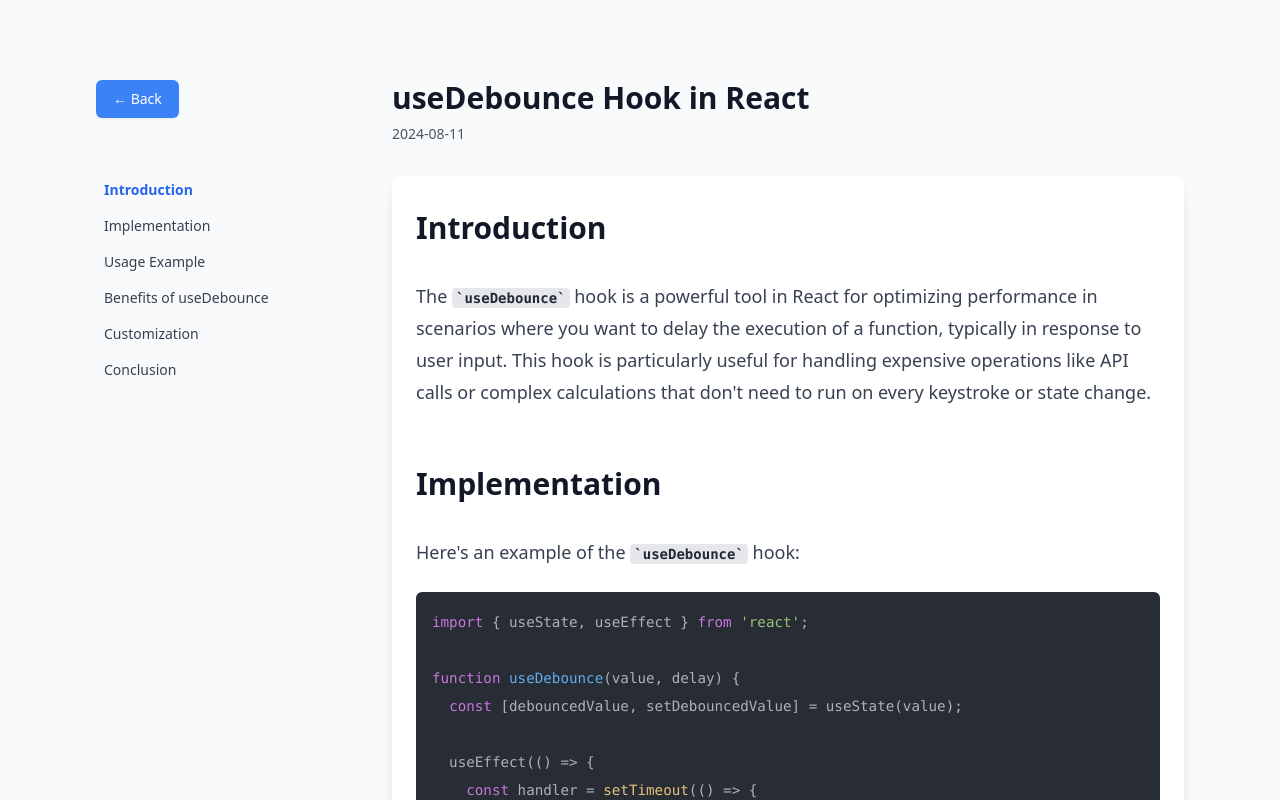
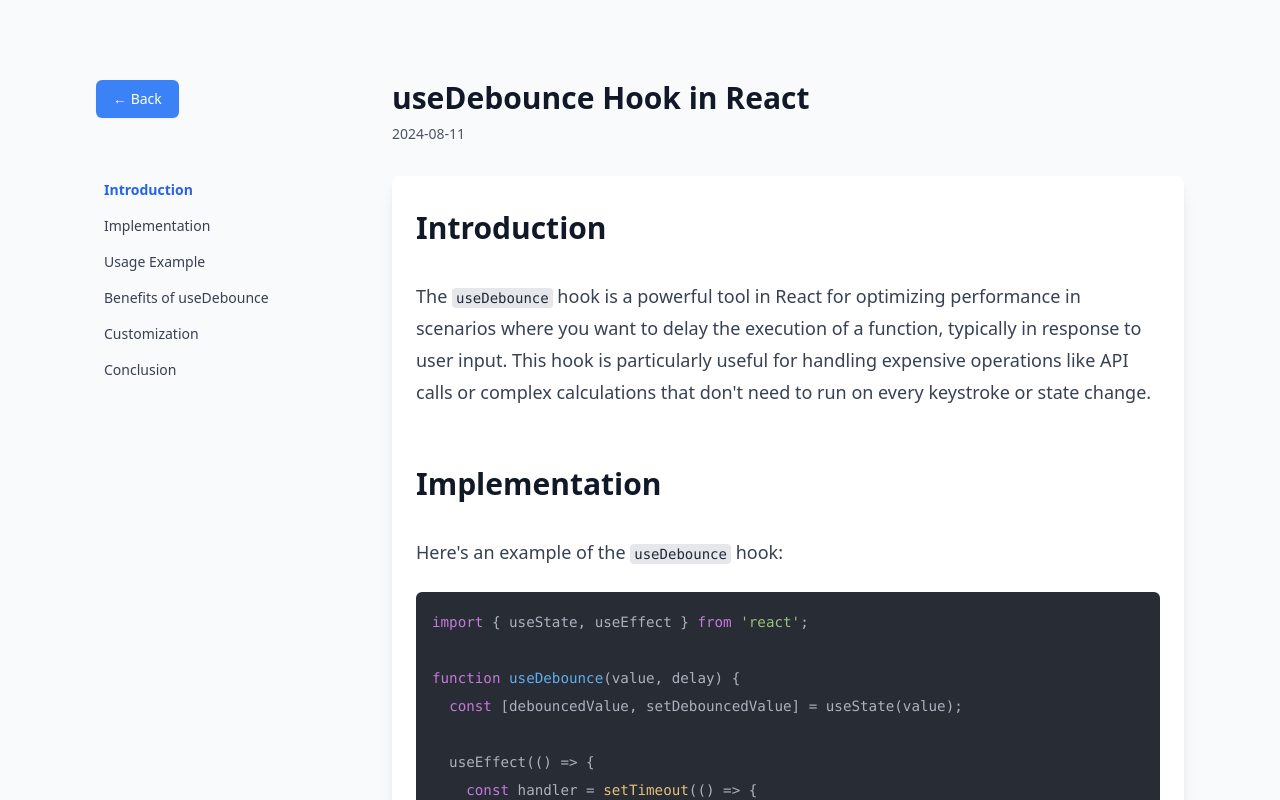
Before and after one commit to raka-yuda/helperz, a Next.js app: page /react-hooks/useDebounce in a window 1280 px wide. Shown: the top 800 px of the page. Built offline with nearby package versions, Linux system fonts and the light colour scheme.

Commit message:
fix: fix code tag has backtick issue

```diff
--- a/src/components/MDXProvider.js
+++ b/src/components/MDXProvider.js
@@ -17,11 +17,11 @@ const components = {
       // Remove backticks from inline code
       const codeContent = typeof children === 'string' ? children.replace(/`/g, '') : children;
       return (
-        <code
+        <span
           className="px-1 py-0.5 rounded bg-gray-200 text-gray-800 text-sm font-mono"
         >
           {codeContent}
-        </code>
+        </span>
       );
     }
 
```
